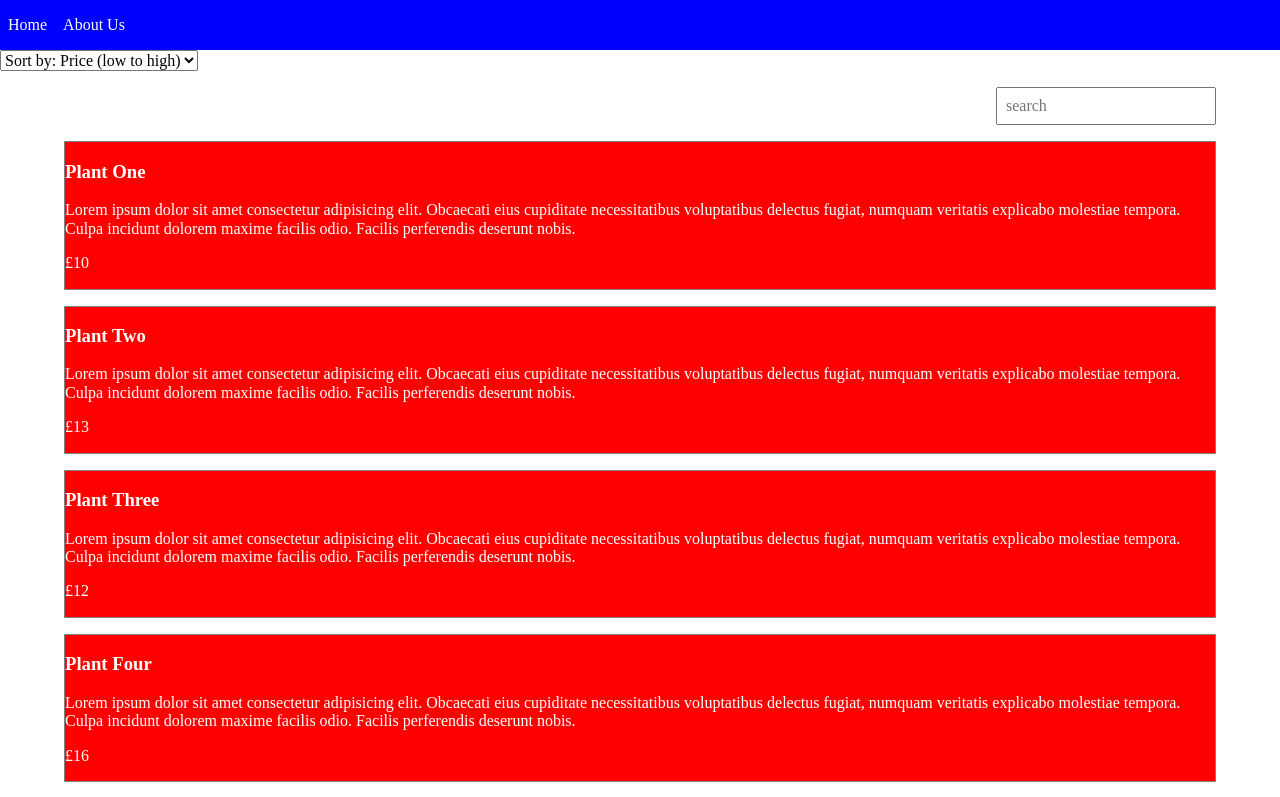
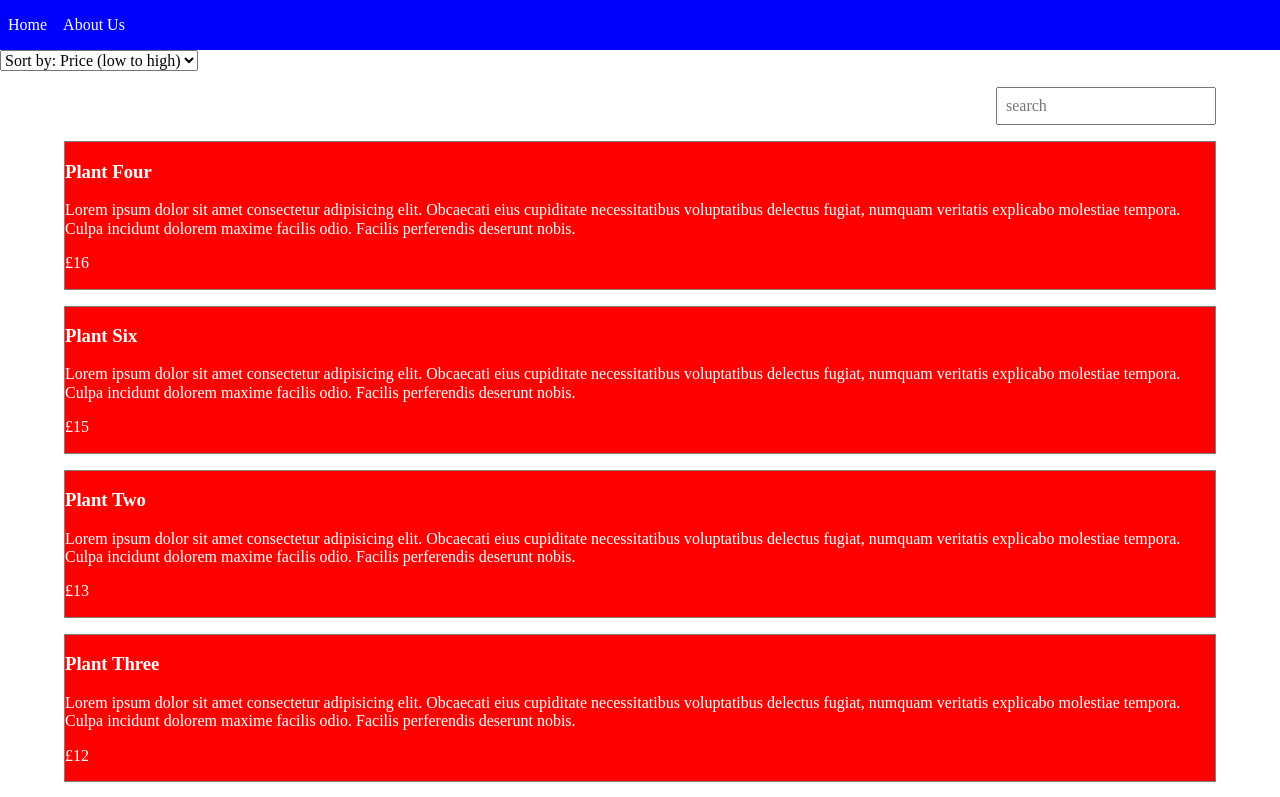
Before and after one commit to christocarr/leaves, a React (Create React App) app: page / in a window 1280 px wide. Shown: the top 797 px of the page. Built offline with nearby package versions, Linux system fonts and the light colour scheme.

Commit message:
Feature: add low to high price sort functionality

```diff
--- a/src/pages/Home.js
+++ b/src/pages/Home.js
@@ -1,7 +1,7 @@
 import React, { useState, useEffect, useContext } from 'react';
 import Header from '../components/Header';
 import Search from '../components/Search';
-import Sort from '../components/Sort'
+import Sort from '../components/Sort';
 import ProductCard from '../components/ProductCard';
 import productContext from '../context/productContext';
 
@@ -10,18 +10,28 @@ function Home() {
 	const [searchResults, setSearchResults] = useState([]);
 	const [searchTerm, setSearchTerm] = useState('');
 	const [sortSelect, setSortSelect] = useState('');
+	const [sortedData, setSortedData] = useState([]);
 
 	useEffect(() => {
-		const filteredProducts = productsData.filter(({ name }) =>
+
+		const lowToHighPriceSort = productsData.sort((a, b) => {
+			return a.price < b.price ? 1 : -1;
+		});
+
+		setSortedData(lowToHighPriceSort);
+
+		const filteredProducts = sortedData.filter(({ name }) =>
 			name.toLowerCase().includes(searchTerm.toLowerCase())
 		);
+
 		setSearchResults(filteredProducts);
-	}, [productsData, searchTerm]);
+
+	}, [productsData, searchTerm, sortSelect, sortedData]);
 
 	return (
 		<>
 			<Header />
-      <Sort sortSelect={sortSelect} setSortSelect={setSortSelect} />
+			<Sort sortSelect={sortSelect} setSortSelect={setSortSelect} />
 			<Search searchTerm={searchTerm} setSearchTerm={setSearchTerm} />
 			<ProductCard.Group>
 				{searchResults.map((product) => (
```
